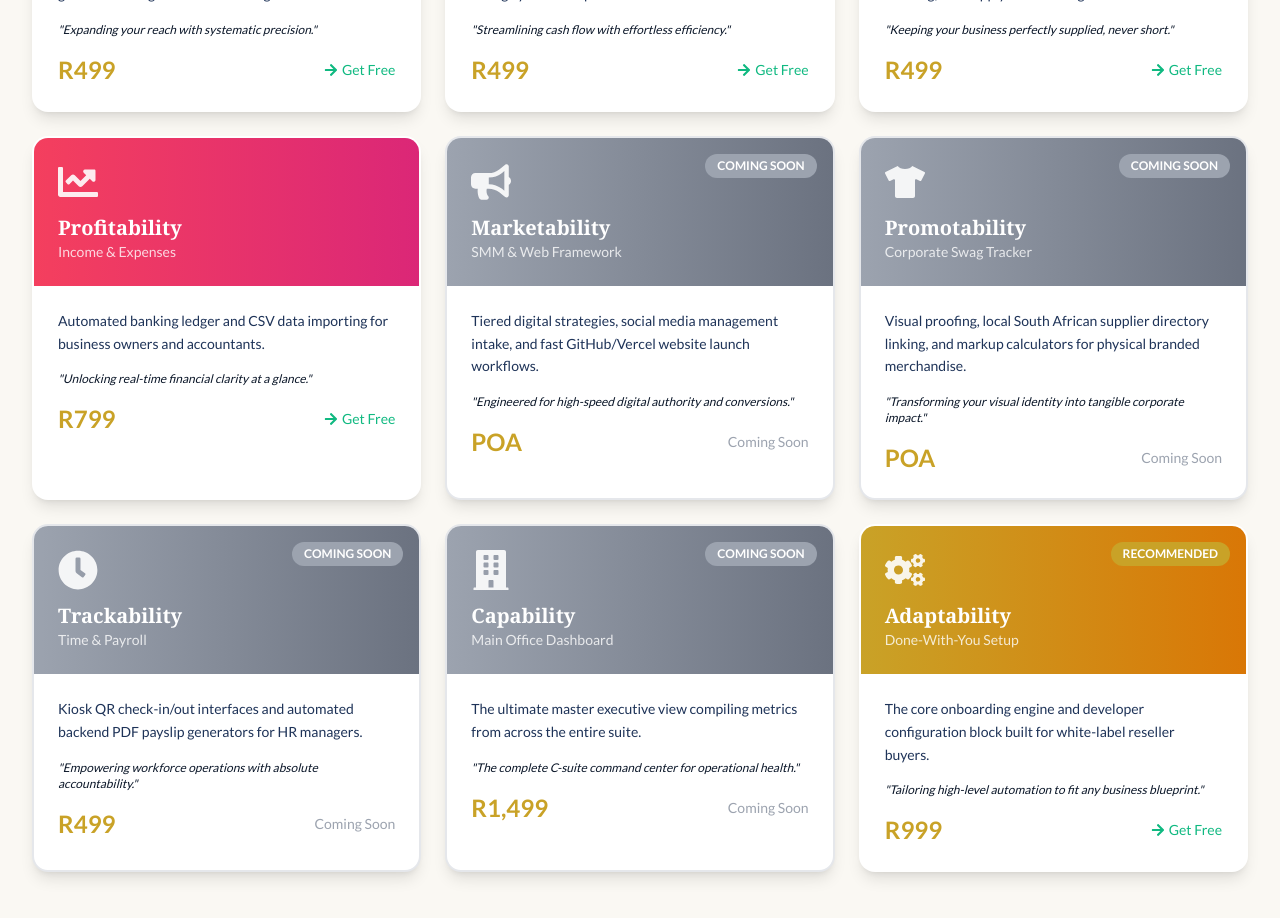
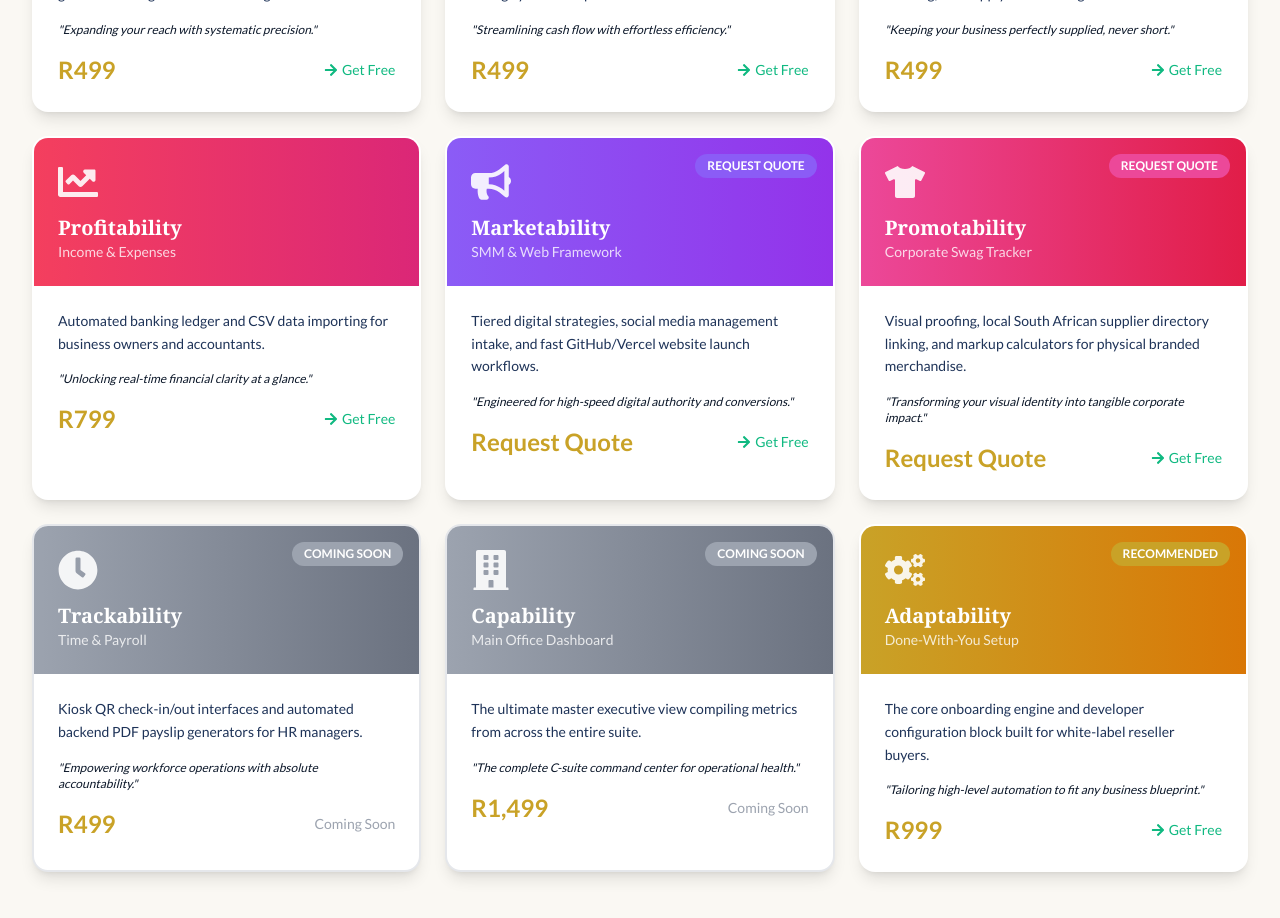
Before and after one commit to DandelionSeedlings/dandelion-va-website, a Next.js app: page / in a window 1280 px wide. Shown: the part 4300-5218 px from the top of the page. Built offline with nearby package versions, Linux system fonts and the light colour scheme; a web font is replaced by a local one.

Commit message:
feat: update Marketability link to web app

```diff
--- a/src/components/TemplateShop.js
+++ b/src/components/TemplateShop.js
@@ -122,14 +122,15 @@ const products = [
     name: 'Marketability',
     subtitle: 'SMM & Web Framework',
     price: 0,
-    priceLabel: 'POA',
+    priceLabel: 'Request Quote',
     description: 'Tiered digital strategies, social media management intake, and fast GitHub/Vercel website launch workflows.',
     tagline: 'Engineered for high-speed digital authority and conversions.',
     icon: FaBullhorn,
-    color: 'from-gray-400 to-gray-500',
-    badge: 'COMING SOON',
-    badgeColor: 'bg-gray-400',
-    available: false,
+    color: 'from-violet-500 to-purple-600',
+    badge: 'REQUEST QUOTE',
+    badgeColor: 'bg-violet-500',
+    available: true,
+    orderUrl: 'https://script.google.com/macros/s/AKfycbxYopxLBZudEeEFN5c44RkuQMdHns7pCZksPpFLBtZYy3E9UUVJhgtOUnomEEc82UFpgg/exec',
     features: ['Strategy intake', 'Social media management', 'Website launch', 'Conversion tracking'],
   },
   {
@@ -137,14 +138,15 @@ const products = [
     name: 'Promotability',
     subtitle: 'Corporate Swag Tracker',
     price: 0,
-    priceLabel: 'POA',
+    priceLabel: 'Request Quote',
     description: 'Visual proofing, local South African supplier directory linking, and markup calculators for physical branded merchandise.',
     tagline: 'Transforming your visual identity into tangible corporate impact.',
     icon: FaTshirt,
-    color: 'from-gray-400 to-gray-500',
-    badge: 'COMING SOON',
-    badgeColor: 'bg-gray-400',
-    available: false,
+    color: 'from-pink-500 to-rose-600',
+    badge: 'REQUEST QUOTE',
+    badgeColor: 'bg-pink-500',
+    available: true,
+    orderUrl: 'https://script.google.com/macros/s/AKfycbwvyLaypTc0yWj5xcAIw0PmtngDvE2B4REgkzJr1u6nFcJIJ8Zz8o68RxNWRaI9gVyt/exec',
     features: ['Visual proofing', 'Supplier directory', 'Markup calculator', 'Order tracking'],
   },
   {
@@ -210,6 +212,7 @@ export default function TemplateShop() {
   };
 
   const getOrderUrl = (product) => {
+    if (product.orderUrl) return product.orderUrl;
     return `${ORDER_FORM_URL}?product=${encodeURIComponent(product.name + ' — ' + product.subtitle)}`;
   };
 
@@ -248,7 +251,7 @@ export default function TemplateShop() {
                   ? 'border-transparent hover:border-gold/40 hover:shadow-xl hover:-translate-y-1 cursor-pointer'
                   : 'border-gray-200 opacity-70 cursor-not-allowed'
               }`}
-              onClick={() => openModal(product)}
+              onClick={() => product.orderUrl ? window.open(product.orderUrl, '_blank') : openModal(product)}
             >
               {/* Card Header */}
               <div className={`bg-gradient-to-r ${product.color} p-6 text-white relative`}>
```
